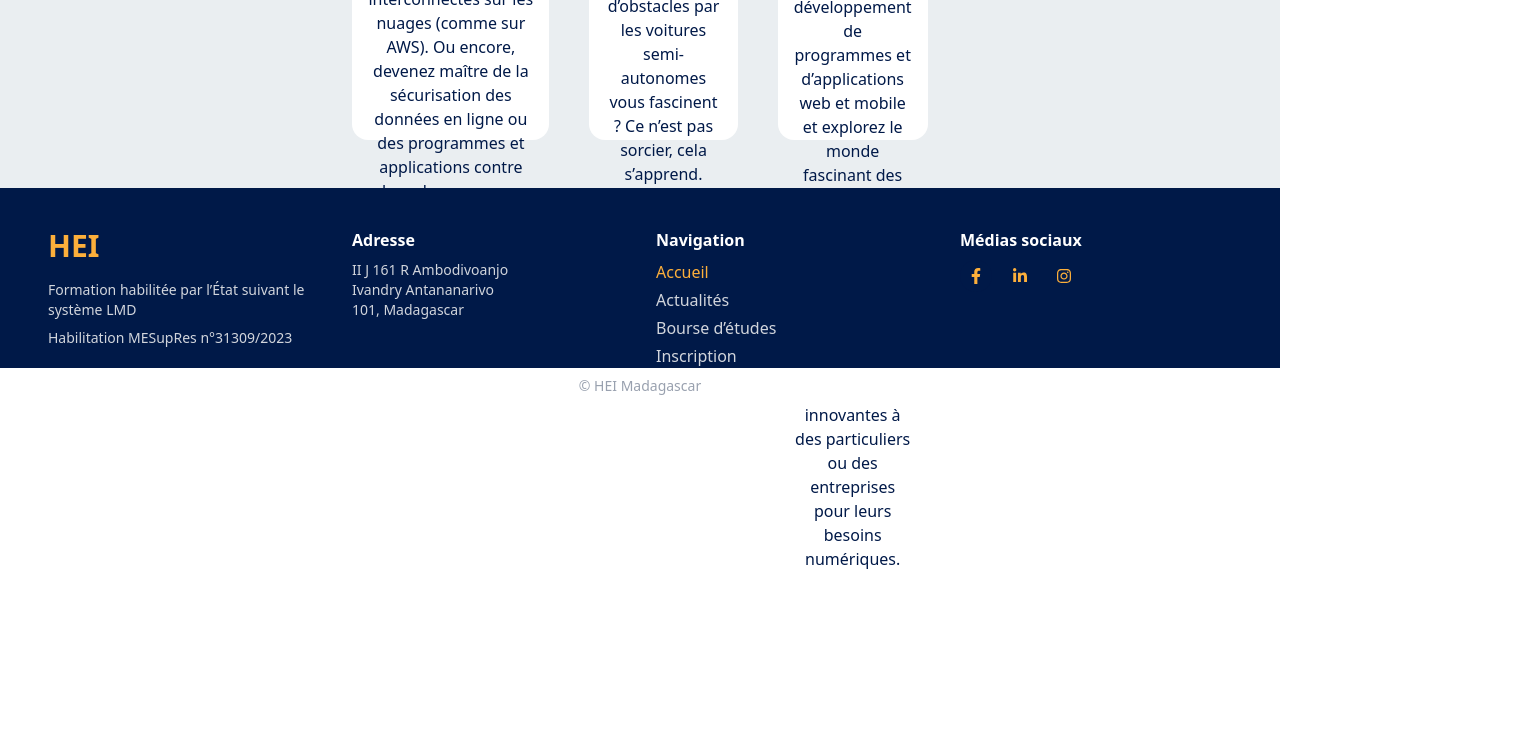
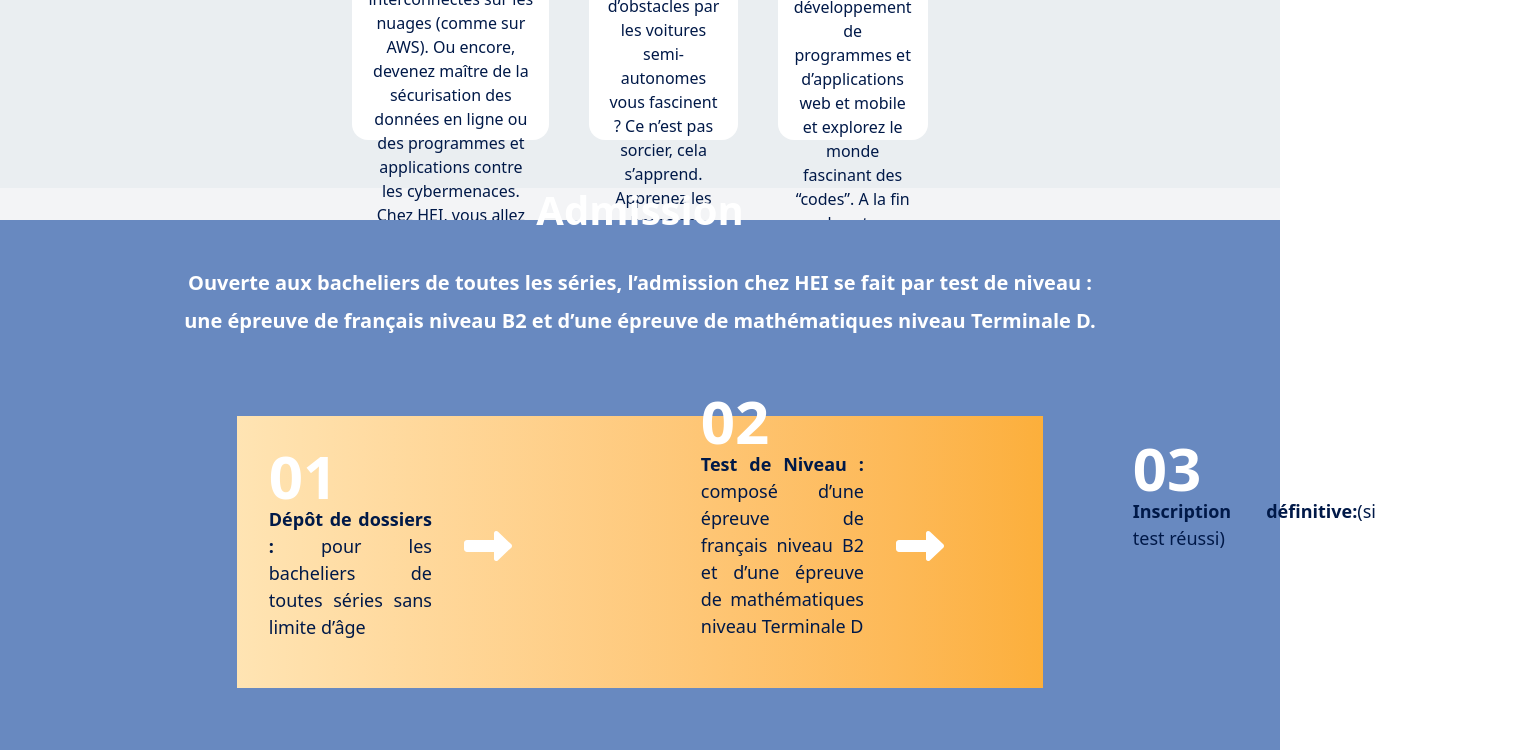
Before and after one commit to DavFilsDev/hei-university-homepage-clone, a React (Vite) app: page / in a window 1280 px wide. Shown: the part 2016-2766 px from the top of the page, 1533 px wide, since content can reach past the window. Before the commit the page ends 2587 px from the top, so only its background shows below. Built offline with nearby package versions, Linux system fonts and the light colour scheme.

Commit message:
[ADD] feature:{Admission.jsx} / update {Homepage}

```diff
--- /dev/null
+++ b/src/components/Admission.jsx
@@ -0,0 +1,72 @@
+import React, { useState } from "react";
+import { FontAwesomeIcon } from "@fortawesome/react-fontawesome";
+import { faRightLong } from "@fortawesome/free-solid-svg-icons";
+
+const Admission = () => {
+  return (
+    <>
+      <div className="flex flex-col w-[100vw] h-[80vh]  m-auto justify-center items-center bg-[#6889C0] ">
+        <div className="pb-[10vh] gap-y-2 text-[15px] text-white flex flex-col justify-center items-center font-bold linear-gradient(135deg,rgb(74,234,220) 0%,rgb(151,120,209) 20%,rgb(207,42,186) 40%,rgb(238,44,130) 60%,rgb(251,105,98) 80%,rgb(254,248,76) 100%);">
+          <h1 className="text-center pb-5 text-[40px]">Admission</h1>
+          <p className="text-[20px]">
+            Ouverte aux bacheliers de toutes les séries, l’admission chez HEI se
+            fait par test de niveau :
+          </p>
+          <p className="text-[20px]">
+            une épreuve de français niveau B2 et d’une épreuve de mathématiques
+            niveau Terminale D.
+          </p>
+        </div>
+        <div className=" flex flex-row   w-[63vw]  pb-[2rem] bg-gradient-to-r from-[#ffe4b3] to-[var(--secondary)]">
+          <div className=" h-[30vh] w-[18vw] flex flex-col justify-center pl-[2rem] pr-[25rem] pb-[5vh]">
+            <p className=" text-6xl text-white font-bold">01</p>
+            <div className="flex flex-row w-[19vw] justify-center items-center gap-[2rem] ">
+              <p className="   text-justify text-[var(--primary)] text-[18px] h-[10vh] ">
+                <span className="font-bold "> Dépôt de dossiers :</span> pour
+                les bacheliers de toutes séries sans limite d’âge{" "}
+              </p>
+              <div className="text-5xl text-white">
+                <FontAwesomeIcon icon={faRightLong} className="return" />
+              </div>
+            </div>
+          </div>
+          <div className="h-[30vh] w-[18vw] flex flex-col justify-center pl-[2rem] pr-[25rem] pb-[5vh]">
+            <p className=" text-6xl font-bold text-white">02</p>
+            <div className="flex flex-row w-[19vw] justify-center items-center gap-[2rem] ">
+              <p className="   text-justify text-[var(--primary)] text-[18px] ">
+                <span className="font-bold "> Test de Niveau :</span> composé
+                d’une épreuve de français niveau B2 et d’une épreuve de
+                mathématiques niveau Terminale D{" "}
+              </p>
+              <div className="text-5xl text-white">
+                <FontAwesomeIcon icon={faRightLong} className="return" />
+              </div>
+            </div>
+          </div>
+            <div className=" h-[30vh] w-[18vw] flex flex-col justify-center pl-[2rem] pr-[25rem] pb-[5vh]">
+            <p className=" text-6xl font-bold text-white">03</p>
+            <div className="flex w-[19vw] gap-[2rem] ">
+              <p className=" h-[12vh]  text-justify text-[var(--primary)] text-[18px] ">
+                <span className="font-bold ">   Inscription définitive:</span>
+               (si test réussi)
+              </p>
+
+            </div>
+          </div>
+        </div>
+        <div className="flex flex-row  justify-center itemq-center gap-x-7 py-[4rem]">
+            <div className="hover:border-[var(--primary)] hover:bg-[var(--primary)] border-white border-2 px-5 py-2 flex justify-center items-center text-center p-1 w-[14vw]">
+                  <a href=""><span className="text-white font-bold text-2xl">Inscrivez-vous ici</span></a>
+            </div>
+            <div className="hover:border-white  border-2 border-[var(--primary)] hover:bg-white bg-[var(--primary)] flex justify-center items-center text-center p-1 w-[14vw]">
+                  <a href=""><span className="text-white font-bold text-2xl hover:text-[var(--primary)]">Résultat de concours</span></a>
+            </div>
+
+
+        </div>
+      </div>
+    </>
+  );
+};
+
+export default Admission;
--- a/src/pages/HomePage.jsx
+++ b/src/pages/HomePage.jsx
@@ -2,12 +2,14 @@
 import Hero from '../components/Hero';
 import Deboucher from '../components/Debouche';
 import Domaine from '../components/Domaine';
+import Admission from '../components/Admission';
 export default function HomePage() {
   return (
     <main className="flex flex-col gap-8">
       <Hero/>
       <Deboucher/>
       <Domaine/>
+      <Admission/>
     </main>
   );
 }
```
